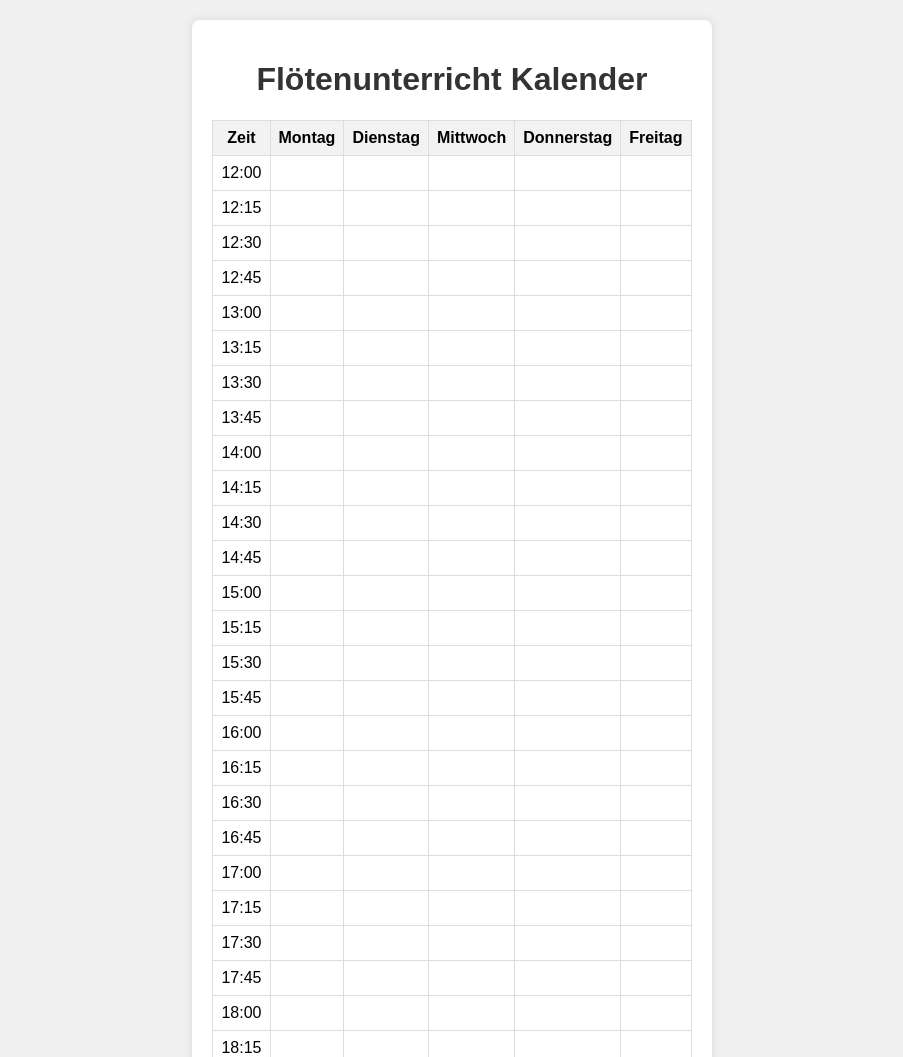
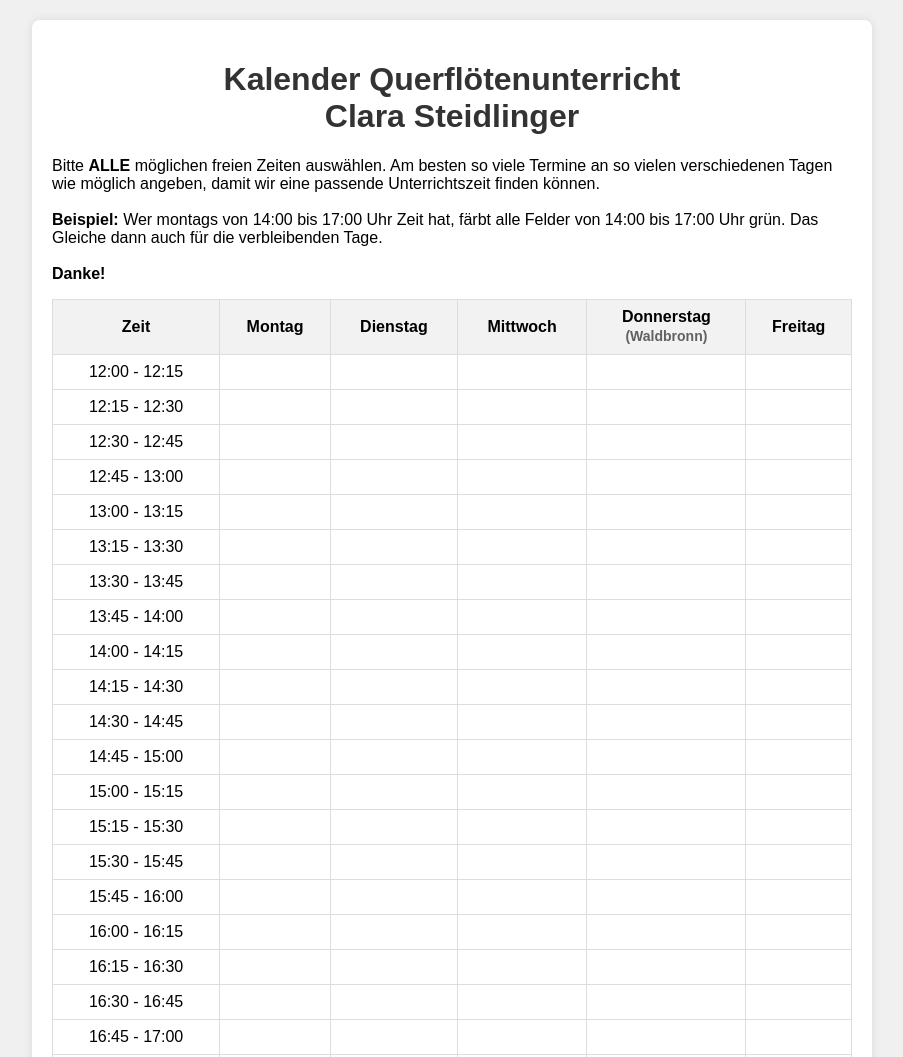
Before and after one commit to TanGrumser/time-table, a plain HTML site: page index.html in a window 1280 px wide. Shown: the top 1057 px of the page, without its empty margins (188-1091 px from the left). Drawn offline with nearby package versions, Linux system fonts and the light colour scheme.

Commit message:
finalized website

```diff
--- a/index.html
+++ b/index.html
@@ -63,11 +63,37 @@
         button:hover {
             background-color: #45a049;
         }
+        .blocked {
+            background-color: #d2d2d2;
+            cursor: auto;
+        }
+        .tiny {
+            font-size: 14px;
+            padding: 0;
+            margin: 2px;
+            color: rgb(97, 97, 97);
+        }
+        .footer {
+            text-align: center;
+            color: #666;
+            font-size: 14px;
+            margin-top: 20px;
+        }
     </style>
 </head>
 <body>
     <div class="container">
-        <h1>Flötenunterricht Kalender</h1>
+        <h1>Kalender Querflötenunterricht<br>Clara Steidlinger</h1>
+        <p>
+            Bitte <b>ALLE</b> möglichen freien Zeiten auswählen. Am besten so viele Termine an so vielen verschiedenen Tagen wie möglich angeben, damit wir eine passende Unterrichtszeit finden können.
+            <br>
+            <br>
+            <b>Beispiel:</b> Wer montags von 14:00 bis 17:00 Uhr Zeit hat, färbt alle Felder von 14:00 bis 17:00 Uhr grün. Das Gleiche dann auch für die verbleibenden Tage.
+            <br>
+            <br>
+            <b>Danke!</b>
+            </span>
+        </p>
         <table id="calendar">
             <thead>
                 <tr>
@@ -75,7 +101,7 @@
                     <th>Montag</th>
                     <th>Dienstag</th>
                     <th>Mittwoch</th>
-                    <th>Donnerstag</th>
+                    <th>Donnerstag<br><p class="tiny">(Waldbronn)</p></th>
                     <th>Freitag</th>
                 </tr>
             </thead>
@@ -90,8 +116,33 @@
             <button type="submit">Auswahl senden</button>
         </form>
     </div>
+    <p class="footer">
+        Made with ❤️ by Tan Grumser
+    </p>
 
     <script>
+        // donnerstag ist ganzenm tag waldbronn
+        const blockedTimes = [
+            [], // blocked times on monday
+            [], // blocked times on tuesday
+            [], // blocked times on wednesday
+            [], // blocked times on thursday
+            [], // blocked times on friday
+            // example:
+            // [{ start: '13:30', end: '14:30' }]
+        ];
+
+        function isBlocked(day, time) {
+            const dayBlockedTimes = blockedTimes[day];
+            return dayBlockedTimes.some(blockedTime => {
+                const start = moment(blockedTime.start, 'HH:mm');
+                const end = moment(blockedTime.end, 'HH:mm');
+                // subtract epsilon to make sure the start time is included
+                start.subtract(1, 'second');
+                return time.isBetween(start, end);
+            });
+        }
+
         function generateTimeSlots() {
             const startTime = moment().startOf('day').add(12, 'hours');
             const endTime = moment().startOf('day').add(20, 'hours');
@@ -100,7 +151,10 @@
             while (startTime.isBefore(endTime)) {
                 const row = document.createElement('tr');
                 const timeCell = document.createElement('td');
-                timeCell.textContent = startTime.format('HH:mm');
+                const endTime = startTime.clone().add(15, 'minutes');
+                timeCell.textContent = `${startTime.format('HH:mm')} - ${endTime.format('HH:mm')}`;
+
+
                 row.appendChild(timeCell);
 
                 for (let i = 0; i < 5; i++) {
@@ -108,7 +162,13 @@
                     cell.classList.add('time-slot');
                     cell.dataset.time = startTime.format('HH:mm');
                     cell.dataset.day = i;
-                    cell.addEventListener('click', toggleTimeSlot);
+
+                    if (isBlocked(i, startTime)) {
+                        cell.classList.add('blocked');
+                    } else {
+                        cell.addEventListener('click', toggleTimeSlot);
+                    }
+
                     row.appendChild(cell);
                 }
 
```
